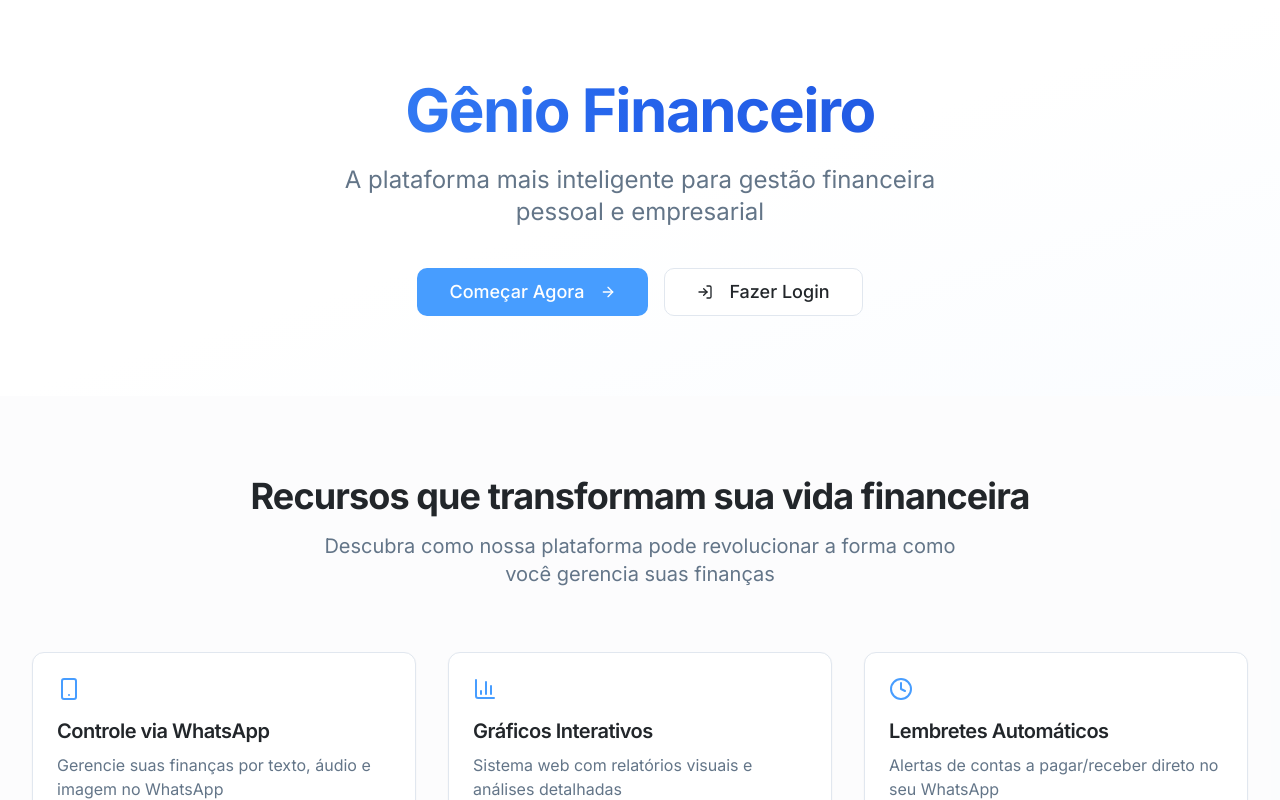
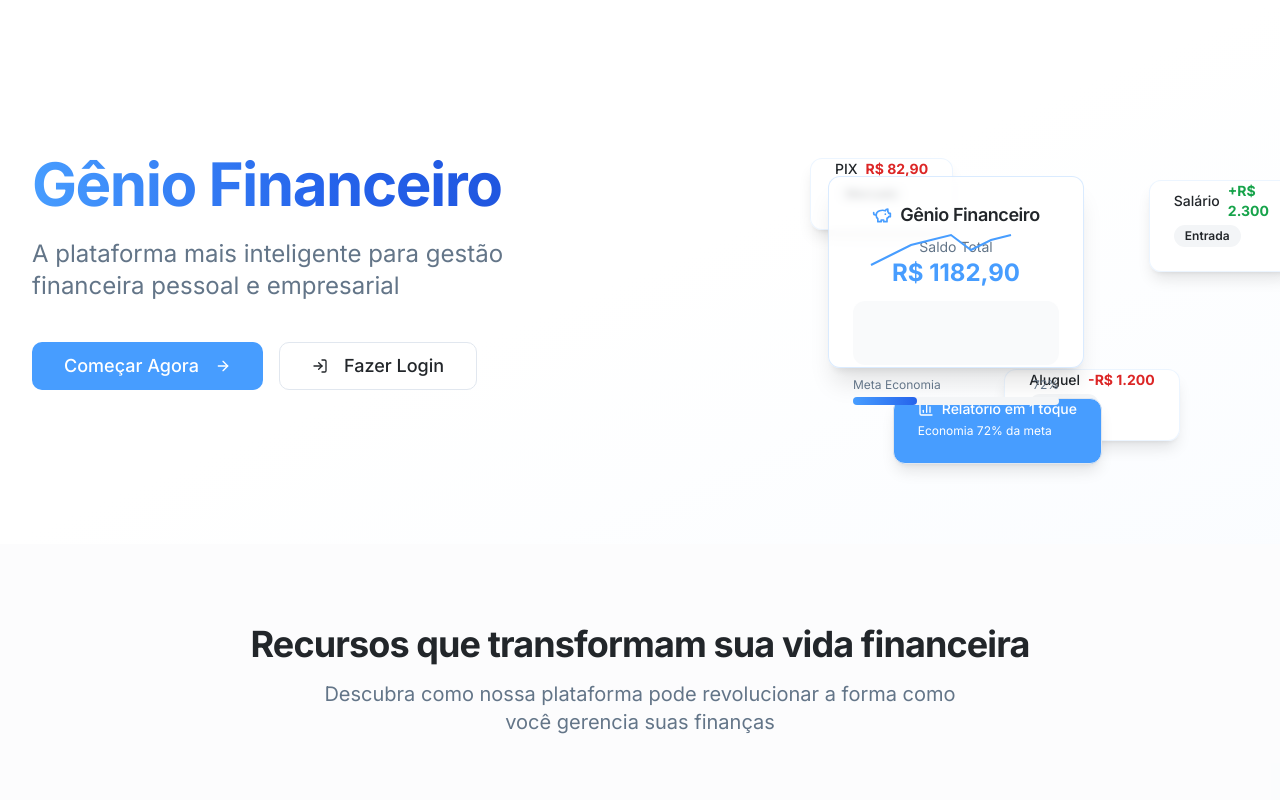
Before and after one commit to startupmourasolutions/genial-finances, a React (Vite) app: page / in a window 1280 px wide. Shown: the top 800 px of the page. Built offline with nearby package versions, Linux system fonts and the light colour scheme.

Commit message:
Add hero banner animation
Create a hero banner with text on one side and an animation on the other. The animation features "Gênio" in the center, transaction chips with badges, a count-up for the balance, a drawing line graph, and a goal that closes a circle. The loop is approximately 8 seconds.

```diff
--- /dev/null
+++ b/src/components/HeroAnimation.tsx
@@ -0,0 +1,195 @@
+import { useState, useEffect } from "react";
+import { Card, CardContent, CardHeader, CardTitle } from "@/components/ui/card";
+import { Badge } from "@/components/ui/badge";
+import { TrendingUp, PiggyBank, BarChart3 } from "lucide-react";
+
+interface Transaction {
+  id: string;
+  text: string;
+  amount: string;
+  type: "income" | "expense";
+  category: string;
+  x: number;
+  y: number;
+  visible: boolean;
+}
+
+export const HeroAnimation = () => {
+  const [animationPhase, setAnimationPhase] = useState(0);
+  const [balance, setBalance] = useState(0);
+  const [transactions, setTransactions] = useState<Transaction[]>([
+    { id: "1", text: "PIX", amount: "R$ 82,90", type: "expense", category: "Mercado", x: 20, y: 20, visible: false },
+    { id: "2", text: "Salário", amount: "+R$ 2.300", type: "income", category: "Entrada", x: 80, y: 30, visible: false },
+    { id: "3", text: "Aluguel", amount: "-R$ 1.200", type: "expense", category: "Moradia", x: 60, y: 80, visible: false }
+  ]);
+  const [chartProgress, setChartProgress] = useState(0);
+  const [goalProgress, setGoalProgress] = useState(0);
+
+  useEffect(() => {
+    const animationLoop = () => {
+      // Reset all states
+      setAnimationPhase(0);
+      setBalance(0);
+      setTransactions(prev => prev.map(t => ({ ...t, visible: false })));
+      setChartProgress(0);
+      setGoalProgress(0);
+
+      // Phase 1: Show transactions (1-3s)
+      setTimeout(() => {
+        setAnimationPhase(1);
+        setTransactions(prev => prev.map((t, index) => ({
+          ...t,
+          visible: true,
+          x: t.x + Math.sin(Date.now() / 1000 + index) * 5,
+          y: t.y + Math.cos(Date.now() / 1000 + index) * 5
+        })));
+      }, 1000);
+
+      // Phase 2: Count-up and chart (3-4.5s)
+      setTimeout(() => {
+        setAnimationPhase(2);
+        let currentBalance = 0;
+        const targetBalance = 1182.90;
+        const increment = targetBalance / 30;
+
+        const countUp = setInterval(() => {
+          currentBalance += increment;
+          if (currentBalance >= targetBalance) {
+            currentBalance = targetBalance;
+            clearInterval(countUp);
+          }
+          setBalance(currentBalance);
+        }, 50);
+
+        // Animate chart drawing
+        let progress = 0;
+        const chartInterval = setInterval(() => {
+          progress += 2;
+          setChartProgress(progress);
+          if (progress >= 100) clearInterval(chartInterval);
+        }, 30);
+      }, 3000);
+
+      // Phase 3: Goal completion (4.5-6.5s)
+      setTimeout(() => {
+        setAnimationPhase(3);
+        let progress = 0;
+        const goalInterval = setInterval(() => {
+          progress += 3;
+          setGoalProgress(progress);
+          if (progress >= 72) {
+            setGoalProgress(72);
+            clearInterval(goalInterval);
+          }
+        }, 50);
+      }, 4500);
+
+      // Loop back (8s)
+      setTimeout(animationLoop, 8000);
+    };
+
+    animationLoop();
+  }, []);
+
+  return (
+    <div className="relative w-full h-96 flex items-center justify-center">
+      {/* Central Dashboard */}
+      <Card className="relative z-10 w-64 h-48 bg-background/80 backdrop-blur-sm border-primary/20 shadow-xl">
+        <CardHeader className="pb-2">
+          <CardTitle className="text-center text-lg font-inter flex items-center justify-center gap-2">
+            <PiggyBank className="h-5 w-5 text-primary" />
+            Gênio Financeiro
+          </CardTitle>
+        </CardHeader>
+        <CardContent className="space-y-3">
+          <div className="text-center">
+            <p className="text-sm text-muted-foreground font-inter">Saldo Total</p>
+            <p className="text-2xl font-bold text-primary font-inter">
+              R$ {balance.toFixed(2).replace('.', ',')}
+            </p>
+          </div>
+
+          {/* Mini Chart */}
+          <div className="h-16 bg-muted/50 rounded-lg flex items-end justify-center px-2">
+            <svg width="100%" height="100%" className="overflow-visible">
+              <polyline
+                points="10,50 30,40 50,30 70,25 90,20 110,35 130,25 150,20"
+                fill="none"
+                stroke="hsl(var(--primary))"
+                strokeWidth="2"
+                strokeDasharray="200"
+                strokeDashoffset={200 - (chartProgress * 2)}
+                className="transition-all duration-300"
+              />
+            </svg>
+          </div>
+
+          {/* Goal Progress */}
+          {animationPhase >= 3 && (
+            <div className="space-y-1">
+              <div className="flex justify-between text-xs text-muted-foreground">
+                <span>Meta Economia</span>
+                <span>{goalProgress}%</span>
+              </div>
+              <div className="w-full bg-muted rounded-full h-2">
+                <div
+                  className="bg-gradient-to-r from-primary to-blue-600 h-2 rounded-full transition-all duration-1000"
+                  style={{ width: `${goalProgress}%` }}
+                />
+              </div>
+            </div>
+          )}
+        </CardContent>
+      </Card>
+
+      {/* Floating Transactions */}
+      {transactions.map((transaction, index) => (
+        <div
+          key={transaction.id}
+          className={`absolute transition-all duration-1000 transform hero-float-${index} ${
+            transaction.visible ? 'opacity-100 scale-100' : 'opacity-0 scale-95'
+          }`}
+          style={{
+            left: `${transaction.x}%`,
+            top: `${transaction.y}%`,
+          }}
+        >
+          <Card className="bg-background/90 backdrop-blur-sm border-primary/10 shadow-lg">
+            <CardContent className="p-3">
+              <div className="flex flex-col gap-1">
+                <div className="flex items-center gap-2">
+                  <span className="text-sm font-medium font-inter">{transaction.text}</span>
+                  <span className={`text-sm font-bold ${
+                    transaction.type === 'income' ? 'text-green-600' : 'text-red-600'
+                  }`}>
+                    {transaction.amount}
+                  </span>
+                </div>
+                {animationPhase >= 1 && (
+                  <Badge variant="secondary" className="text-xs w-fit">
+                    {transaction.category}
+                  </Badge>
+                )}
+              </div>
+            </CardContent>
+          </Card>
+        </div>
+      ))}
+
+      {/* Report Chip */}
+      {animationPhase >= 3 && (
+        <div className="absolute bottom-0 right-1/4 animate-fade-in">
+          <Card className="bg-primary text-primary-foreground shadow-lg">
+            <CardContent className="p-3">
+              <div className="flex items-center gap-2">
+                <BarChart3 className="h-4 w-4" />
+                <span className="text-sm font-medium font-inter">Relatório em 1 toque</span>
+              </div>
+              <p className="text-xs mt-1 font-inter">Economia 72% da meta</p>
+            </CardContent>
+          </Card>
+        </div>
+      )}
+    </div>
+  );
+};
--- a/src/index.css
+++ b/src/index.css
@@ -118,6 +118,15 @@ All colors MUST be HSL.
 }
 
 /* Custom animations and utilities */
+@keyframes float {
+  0%, 100% {
+    transform: translateY(0px);
+  }
+  50% {
+    transform: translateY(-10px);
+  }
+}
+
 @layer utilities {
   .font-inter {
     font-family: 'Inter', system-ui, -apple-system, BlinkMacSystemFont, 'Segoe UI', Roboto, sans-serif;
@@ -145,6 +154,18 @@ All colors MUST be HSL.
     -webkit-background-clip: text;
     -webkit-text-fill-color: transparent;
     background-clip: text;
+  }
+
+  .hero-float-0 {
+    animation: float 3s ease-in-out infinite;
+  }
+
+  .hero-float-1 {
+    animation: float 3s ease-in-out infinite 0.5s;
+  }
+
+  .hero-float-2 {
+    animation: float 3s ease-in-out infinite 1s;
   }
 }
 @layer base {
--- a/src/pages/Index.tsx
+++ b/src/pages/Index.tsx
@@ -5,6 +5,7 @@ import { Check, Star, Zap, Shield, BarChart3, Users, PiggyBank, TrendingUp, Arro
 import { Link, useNavigate } from "react-router-dom";
 import { useAuth } from "@/hooks/useAuth";
 import { useState } from "react";
+import { HeroAnimation } from "@/components/HeroAnimation";
 
 export default function Index() {
   const { user } = useAuth();
@@ -98,16 +99,18 @@ export default function Index() {
       {/* Hero Section */}
       <section className="relative w-full overflow-hidden bg-gradient-to-br from-background via-background to-blue-50/30 dark:to-blue-950/20">
         <div className="w-full max-w-none px-6 py-20 lg:px-8">
-          <div className="text-center space-y-6">
+          <div className="grid lg:grid-cols-2 gap-12 items-center">
+            {/* Text Content */}
+            <div className="space-y-6 animate-fade-in">
               <h1 className="text-4xl md:text-6xl font-bold bg-gradient-to-r from-primary via-blue-600 to-blue-700 bg-clip-text text-transparent font-inter">
                 Gênio Financeiro
               </h1>
 
-            <p className="text-xl md:text-2xl text-muted-foreground max-w-2xl mx-auto font-inter">
+              <p className="text-xl md:text-2xl text-muted-foreground font-inter">
                 A plataforma mais inteligente para gestão financeira pessoal e empresarial
               </p>
 
-            <div className="flex flex-col sm:flex-row gap-4 justify-center pt-4">
+              <div className="flex flex-col sm:flex-row gap-4 pt-4">
                 {user ? (
                   <Button size="lg" className="bg-primary hover:bg-blue-700 text-white px-8 py-3 text-lg font-inter" asChild>
                     <Link to="/dashboard">
@@ -131,6 +134,12 @@ export default function Index() {
                     </Button>
                   </>
                 )}
+              </div>
+            </div>
+
+            {/* Animation */}
+            <div className="relative">
+              <HeroAnimation />
             </div>
           </div>
         </div>
```
Lines whose indentation alone changed are shown as unchanged.
